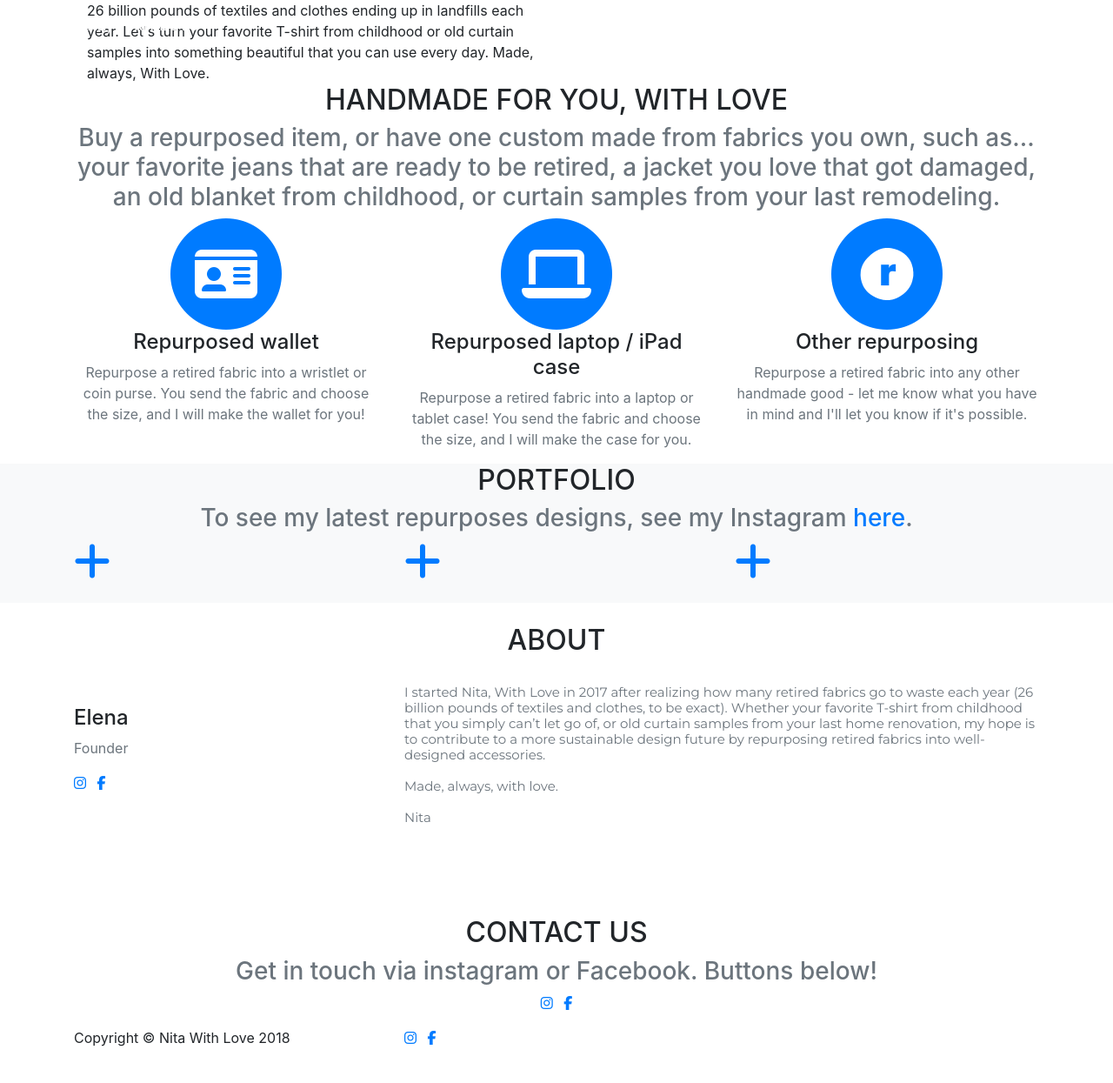
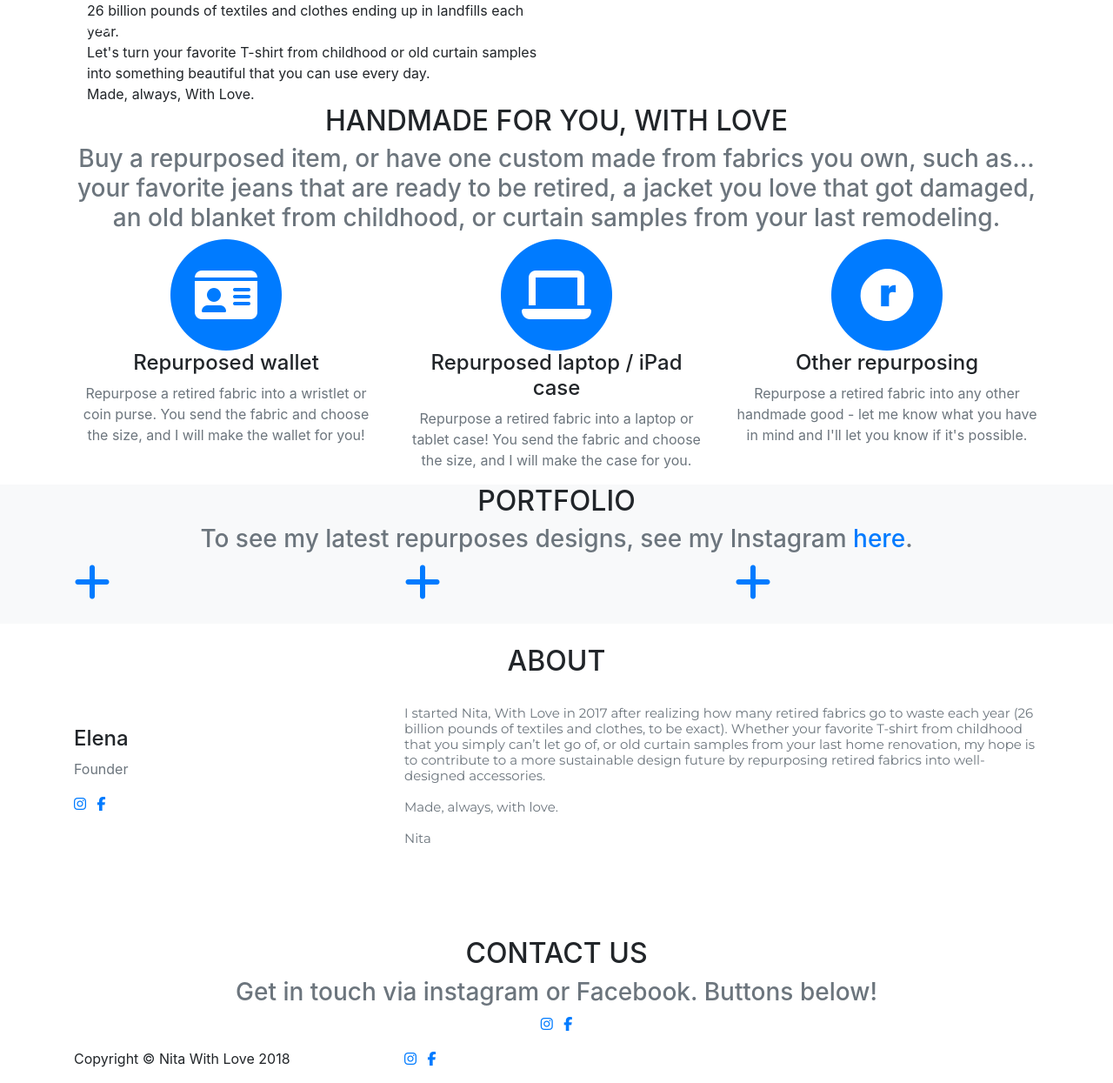
Before and after one commit to dalkat/nitawithlove, a Jekyll site: the page built from index.md, in a window 1280 px wide and 1245 px high. Shown: the whole window at 87% size. Built offline with Jekyll 4.4.1, drawn with Linux system fonts in a browser that asks for light colours; nearby versions of some CDN libraries; some web fonts are replaced; library files that are not in the unit come from our copies.

Commit message:
header text

```diff
--- a/_data/home.yml
+++ b/_data/home.yml
@@ -1,5 +1,5 @@
 intro:
-  lead-in: 26 billion pounds of textiles and clothes ending up in landfills each year. Let's turn your favorite T-shirt from childhood or old curtain samples into something beautiful that you can use every day. Made, always, With Love.
+  lead-in: 26 billion pounds of textiles and clothes ending up in landfills each year. <br>Let's turn your favorite T-shirt from childhood or old curtain samples into something beautiful that you can use every day. <br>Made, always, With Love.
   heading:
 
 services:
```
